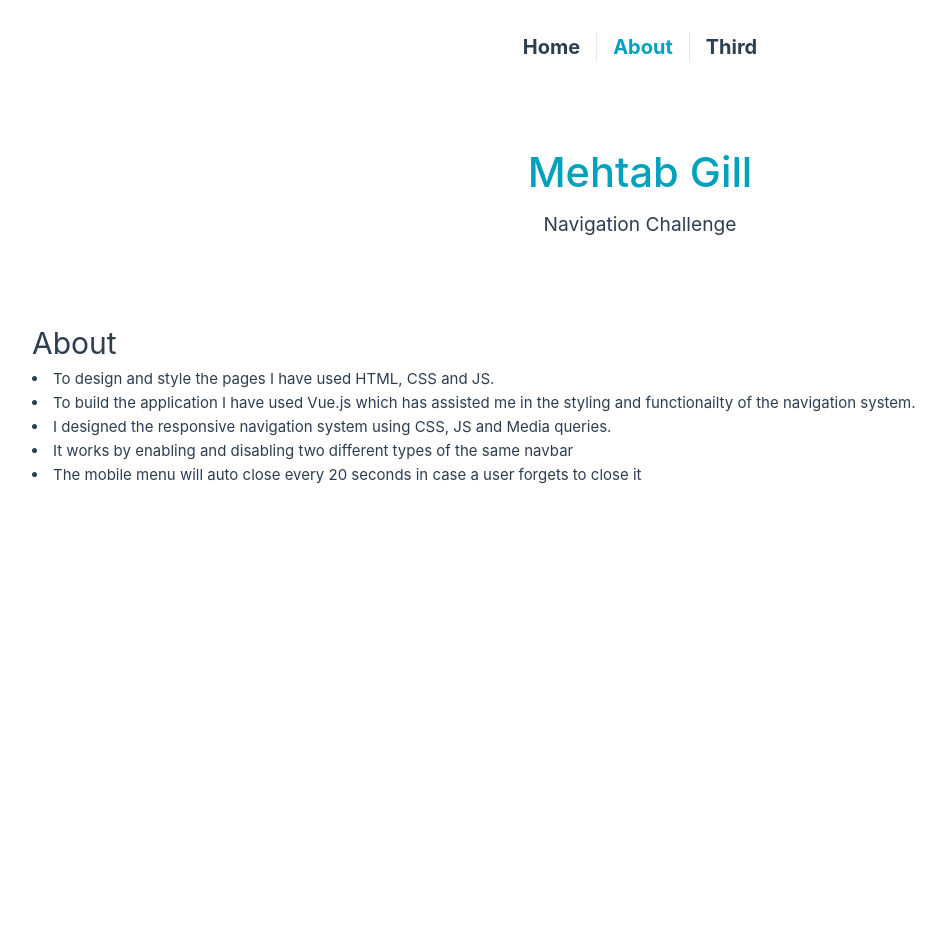
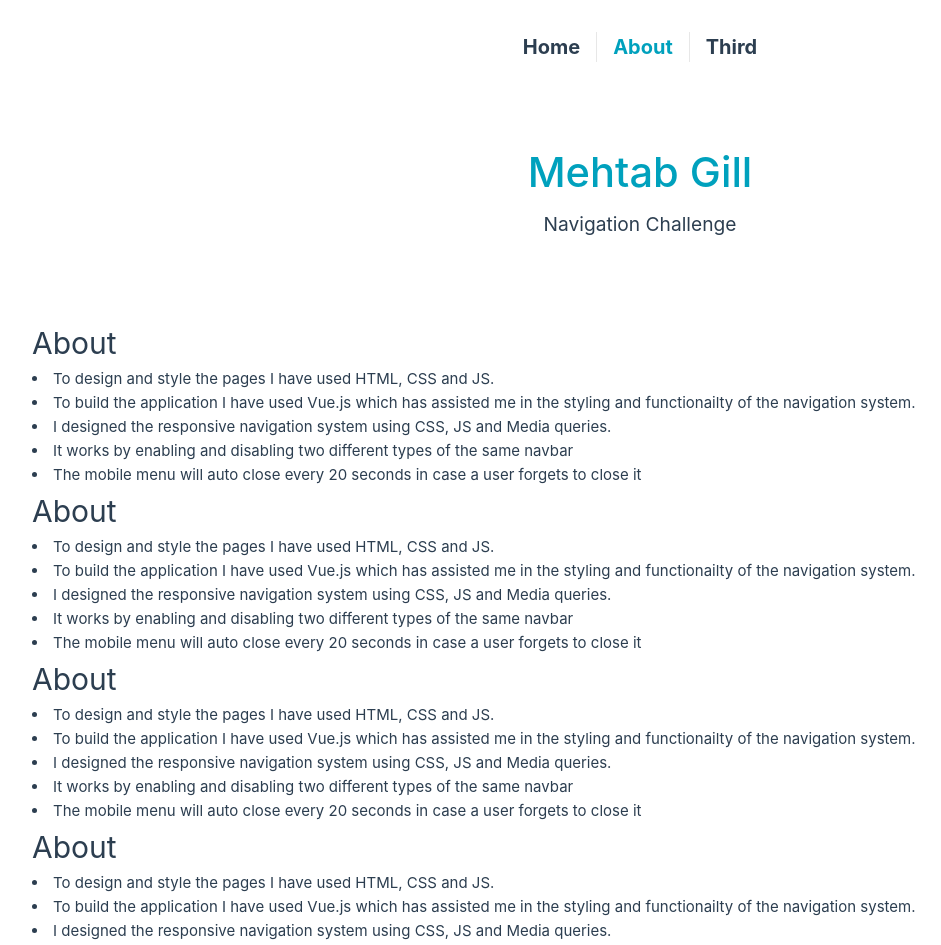
Before and after one commit to VasuG19/mobile-nav2, a Vue app: page /about in a window 1280 px wide. Shown: the top 945 px of the page, without its empty margins (0-941 px from the left). Before the commit the page ends 800 px from the top, so only its background shows below. Built offline with nearby package versions, Linux system fonts and the light colour scheme.

Commit message:
working well

```diff
--- a/src/components/Mobile_nav.vue
+++ b/src/components/Mobile_nav.vue
@@ -10,6 +10,10 @@
             const toggleMenu = () => {
                 // Toggle the menu visibility
                 menuVisible.value = !menuVisible.value;
+
+                // Toggle body overflow to prevent scrolling when the menu is open
+                const body = document.body;
+                body.style.overflow = menuVisible.value ? 'hidden' : 'auto';
             };
 
             // Returning reactive data and functions to be used in the template
@@ -30,9 +34,9 @@
 
         <!-- Navigation links -->
         <ul>
-            <li><router-link to="/">Home</router-link></li>
-            <li><router-link to="/about">About</router-link></li>
-            <li><router-link to="/third">Third</router-link></li>
+            <li @click="toggleMenu"><router-link to="/">Home</router-link></li>
+            <li @click="toggleMenu"><router-link to="/about">About</router-link></li>
+            <li @click="toggleMenu"><router-link to="/third">Third</router-link></li>
         </ul>
     </div>
 </template>
--- a/src/views/AboutView.vue
+++ b/src/views/AboutView.vue
@@ -17,5 +17,54 @@
     <li>
       The mobile menu will auto close every 20 seconds in case a user forgets to close it
     </li>
+    <h1>About</h1>
+    <li>
+        To design and style the pages I have used HTML, CSS and JS.
+    </li>
+    <li>
+        To build the application I have used Vue.js which has assisted me in the styling
+        and functionailty of the navigation system.
+    </li>
+    <li>
+        I designed the responsive navigation system using CSS, JS and  Media queries.
+    </li>
+    <li>
+        It works by enabling and disabling two different types of the same navbar
+    </li>
+    <li>
+      The mobile menu will auto close every 20 seconds in case a user forgets to close it
+    </li>    <h1>About</h1>
+    <li>
+        To design and style the pages I have used HTML, CSS and JS.
+    </li>
+    <li>
+        To build the application I have used Vue.js which has assisted me in the styling
+        and functionailty of the navigation system.
+    </li>
+    <li>
+        I designed the responsive navigation system using CSS, JS and  Media queries.
+    </li>
+    <li>
+        It works by enabling and disabling two different types of the same navbar
+    </li>
+    <li>
+      The mobile menu will auto close every 20 seconds in case a user forgets to close it
+    </li>    <h1>About</h1>
+    <li>
+        To design and style the pages I have used HTML, CSS and JS.
+    </li>
+    <li>
+        To build the application I have used Vue.js which has assisted me in the styling
+        and functionailty of the navigation system.
+    </li>
+    <li>
+        I designed the responsive navigation system using CSS, JS and  Media queries.
+    </li>
+    <li>
+        It works by enabling and disabling two different types of the same navbar
+    </li>
+    <li>
+      The mobile menu will auto close every 20 seconds in case a user forgets to close it
+    </li>
   </div>
 </template>
```
